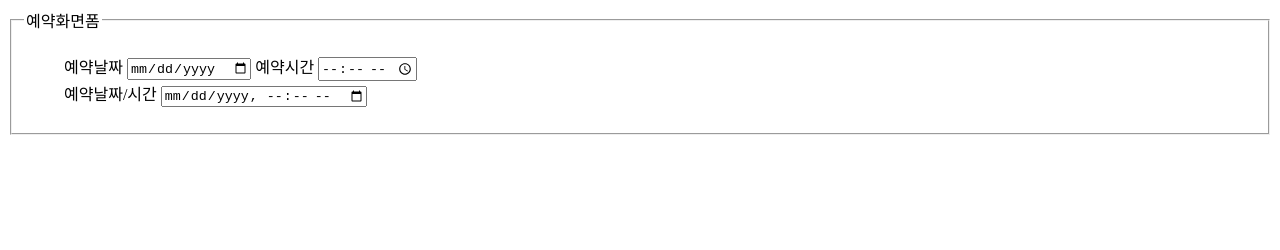
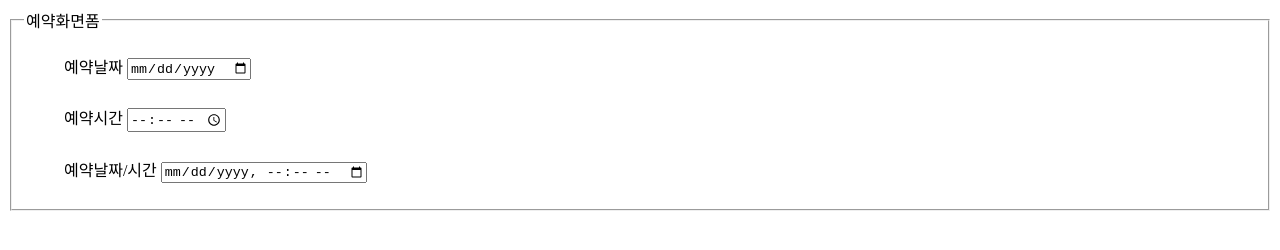
Before and after one commit to 121212hh/test, a plain HTML site: page 01_form/index3.html in a window 1280 px wide. Drawn offline with Linux system fonts and the light colour scheme.

Commit message:
Add files via upload

```diff
--- a/01_form/index3.html
+++ b/01_form/index3.html
@@ -7,6 +7,8 @@
     <style>
         li{
             list-style: none;
+
+            margin-bottom: 25px;
         }
     </style>
 </head>
@@ -18,10 +20,12 @@
                 <li>
                     <label for="date">예약날짜</label>
                     <input type="date" name="" id="date">
+                </li>
+                <li>
                     <label for="time">예약시간</label>
                     <input type="time" name="" id="time">
                 </li>
-                <li>
+
                     <label for="datetime">예약날짜/시간</label>
                     <input type="datetime-local" name="" id="datetime">
                 </li>
```
